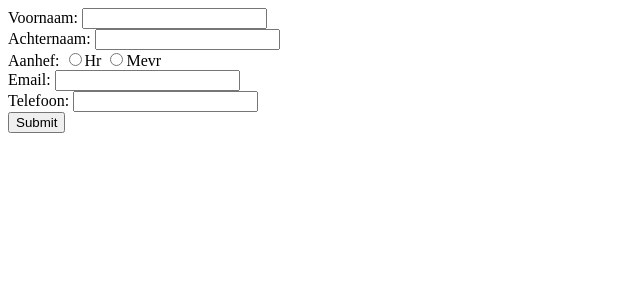
After one commit to loestwolde/Klusjes-man, a PHP site: page /toevoegen.php in a window 1280 px wide. The commit adds this page. Shown: the top 300 px of the page, without its empty margins (0-640 px from the left). Run offline with PHP 8.4, Linux system fonts and the light colour scheme.

Commit message:
klanten toevoegen
Co-authored-by: Copilot <copilot@github.com>

```diff
--- a/public/detail.php
+++ b/public/detail.php
@@ -2,9 +2,6 @@
 <?php
 include("../src/customer.php");
 
-echo "<pre>";
-print_r($_GET);
-echo "</pre>";
 
 if(isset($_GET['klant_id'])){
     $customer = new Customer();
--- /dev/null
+++ b/public/toevoegen.php
@@ -0,0 +1,44 @@
+<form action="#" method="post">
+    <label for="voorletters">Voornaam:</label>
+    <input type="text" name="voorletters" />
+    <br />
+    <label for="achternaam">Achternaam:</label>
+    <input type="text" name="achternaam" />
+    <br />
+    <label for="aanhef">Aanhef:</label>
+    <input type="radio" name="aanhef" value="Hr"/>Hr
+    <input type="radio" name="aanhef" value="Mevr"/>Mevr
+    <br />
+    <label for="email">Email:</label>
+    <input type="email" name="email" />
+    <br />
+
+    <label for="telefoon">Telefoon:</label>
+    <input type="text" name="telefoon" />
+    <br />
+
+    <input type="submit" name="saveCustomer"/>
+</form>
+
+<?php
+include("../src/customer.php");
+
+if(isset($_POST['saveCustomer'])){
+    // formulier uitlezen
+    $voorletters = $_POST['voorletters'];
+    $achternaam = $_POST['achternaam'];
+    $aanhef = $_POST['aanhef'];
+    $email = $_POST['email'];
+
+    $phone = $_POST['telefoon'];
+
+    // klant opslaan
+    $newCustomer = new Customer();
+    if($newCustomer->saveCustomer($voorletters, $achternaam, $aanhef, $email, $phone))
+    {
+        echo "Klant is opgeslagen";
+        header("Location: index.php");
+    } else {
+        echo "Klant is niet opgeslagen";
+    }
+}
--- a/src/customer.php
+++ b/src/customer.php
@@ -12,4 +12,19 @@ class Customer extends Database
         $query = "SELECT * FROM klanten WHERE klant_id = ?";
         return parent::voerQueryUit($query, [$klantId]);
     }
+    public function saveCustomer($voorletters, $achternaam, $aanhef, $email, $telefoon)
+    {
+        $lastId = $this->getlastid();
+        // controleren of alle velden gevuld zijn
+        if($voorletters == "" || $achternaam == "" || $aanhef == "" || $email == "" || $telefoon == "")
+        {
+            return false;
+        }
+
+        // HIER AANVULLEN
+
+
+        $query = "INSERT INTO klanten (voorletters, achternaam, aanhef, email, telefoon) VALUES (?, ?, ?, ?, ?)";
+        return parent::voerQueryUit($query, [$voorletters, $achternaam, $aanhef, $email,  $telefoon]);
+    }
 }
--- a/src/database.php
+++ b/src/database.php
@@ -8,6 +8,11 @@ class Database
     public function __construct()
     {
         $this->connectie = new PDO("mysql:host=" . DB_HOST . ";dbname=" . DB_NAME . ";charset=utf8", DB_USER, DB_PASS);
+    }
+
+    public function getlastid()
+    {
+        return $this->connectie->lastInsertId();
     }
 
     public function voerQueryUit($query, $params = [])
```
